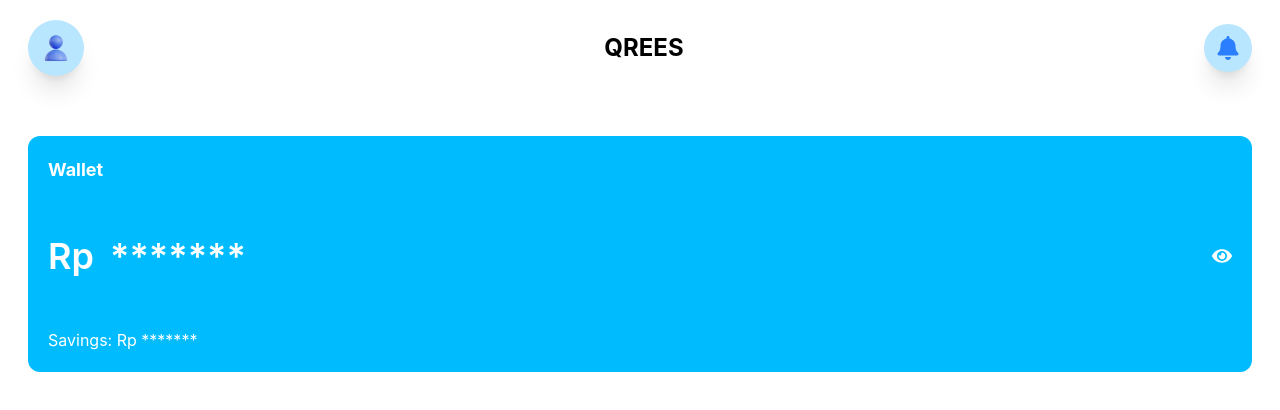
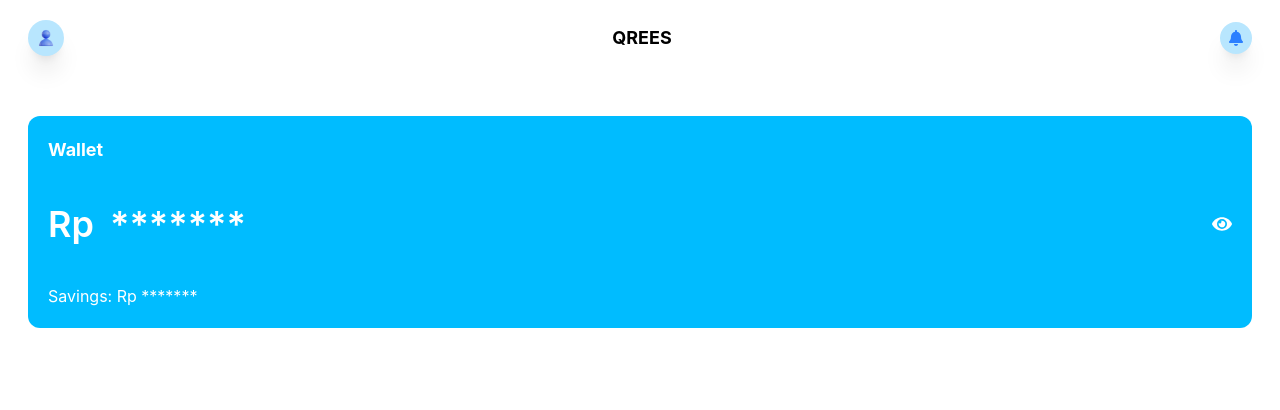
Before and after one commit to MrCel-7/qrees, a React (Vite) app: page / in a window 1280 px wide. Shown: the top 410 px of the page. Built offline with nearby package versions, Linux system fonts and the light colour scheme.

Commit message:
Updating header

```diff
--- a/src/App.jsx
+++ b/src/App.jsx
@@ -19,16 +19,16 @@ export default function App() {
       {/* Header */}
       <div className="w-full py-5 flex justify-between items-center">
         <div className="flex gap-5 items-center">
-          <div className="p-3 bg-sky-200 w-fit rounded-full shadow-xl">
-            <img src="/user.png" className="w-8" />
+          <div className="p-2 bg-sky-200 w-fit rounded-full shadow-xl">
+            <img src="/user.png" className="w-5" />
           </div>
         </div>
 
-        <h1 className="text-2xl font-bold">QREES</h1>
+        <h1 className="text-lg font-bold">QREES</h1>
 
         <div className="flex items-center">
-          <div className="p-3 rounded-full bg-sky-200 shadow-xl">
-            <FaBell className="text-2xl text-blue-500 text-shadow" />
+          <div className="p-2 rounded-full bg-sky-200 shadow-xl">
+            <FaBell className="text-md text-blue-500 text-shadow" />
           </div>
         </div>
       </div>
@@ -36,7 +36,7 @@ export default function App() {
       {/* Card */}
       <div className="w-full bg-sky-400 p-5 mt-10 rounded-xl">
         <h1 className="text-lg text-white text-shadow font-bold">Wallet</h1>
-        <div className="my-13 flex justify-between">
+        <div className="my-10 flex justify-between">
           <div className="flex gap-4">
             <h1 className="text-white text-4xl font-semibold ">Rp</h1>
             <h1 className="font-semibold text-4xl text-white">
```
